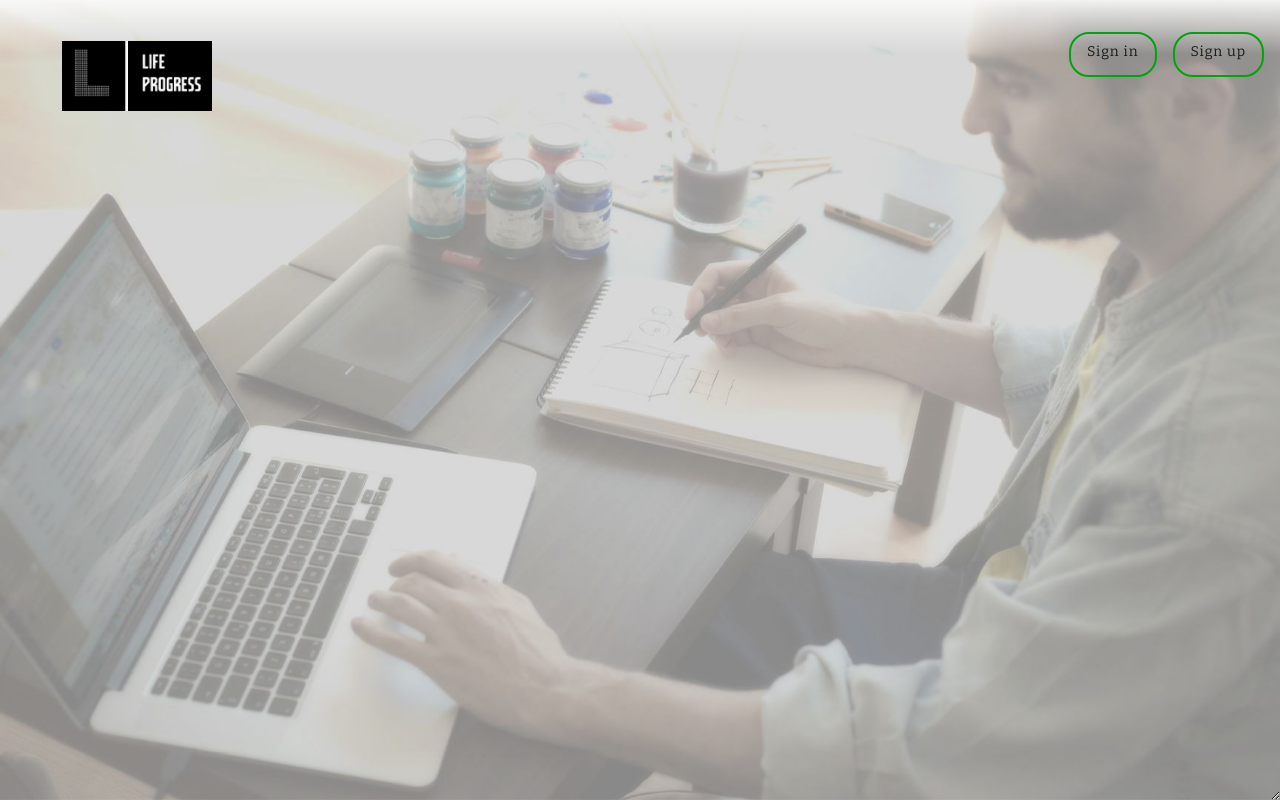
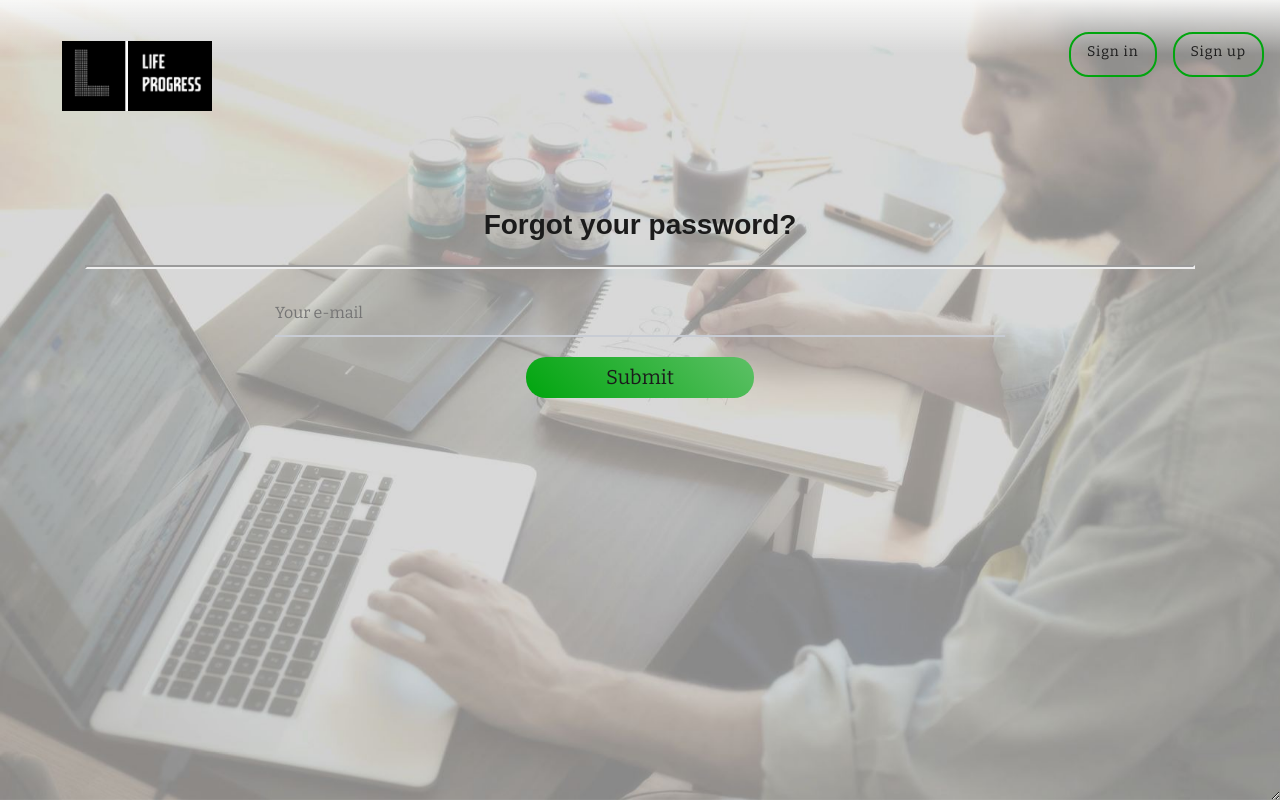
Before and after one commit to TsJennyfer/Life_progress, a React (Create React App) app in the folder client/: page /ForgotPassword in a window 1280 px wide. Built offline with nearby package versions, Linux system fonts and the light colour scheme.

Commit message:
forgot password page added

```diff
--- /dev/null
+++ b/client/src/components/ForgotPassword.js
@@ -0,0 +1,39 @@
+import React from 'react';
+
+import '../css/Cele.css';
+
+class ForgotPassword extends React.Component {
+    constructor(props) {
+        super(props);
+        this.state = {
+            user : "Artur"
+        }
+    };
+    render() {
+        return (
+            <div className="container">
+            <div className="row justify-content-center form-register">
+                <div className="col-12">
+                    <h2>Forgot your password? </h2>
+                    <hr />
+                </div>
+                <div className="col-8">
+                    <form className="registerForm" onSubmit={this.addUser}>
+                        <div>
+                            <input className = 'input_line' placeholder="Your e-mail"  />
+                            <div>
+                                <br />
+                                <button className="button-main" type="submit">
+                                    Submit<i className="GuestBookButton2" aria-hidden="true" />
+                                </button>
+                            </div>
+                        </div>
+                    </form>
+                </div>
+            </div>
+        </div>
+        );
+    }
+}
+
+export default ForgotPassword;
--- a/client/src/components/Logowanie.js
+++ b/client/src/components/Logowanie.js
@@ -103,7 +103,7 @@ class Logowanie extends React.Component {
                                     Sign in<i className="GuestBookButton2" aria-hidden="true" />
                                 </button>
                                 <div className="button-forgot-pass" id="sign-in" >
-                                    <Link to="/signin">Forgot password?</Link>
+                                    <Link to="/ForgotPassword">Forgot password?</Link>
                                 </div>
                             </div>
                         </div>
--- a/client/src/components/MainPage2.js
+++ b/client/src/components/MainPage2.js
@@ -8,6 +8,7 @@ import Logowanie from './Logowanie';
 import CelDynamicznie2 from './CelDynamicznie2';
 import UserProfile from './UserProfile';
 import TermsPolicy from './TermsPolicy';
+import ForgotPassword from './ForgotPassword';
 
 import {createStore, combineReducers, applyMiddleware} from "redux";
 import logger from "redux-logger";
@@ -34,6 +35,7 @@ class MainPage2 extends React.Component {
                     <Route exact path="/protected/:goal" component={CelDynamicznie2} />
                     <Route path="/userProfile" component={UserProfile} />
                     <Route path="/TermsPolicy" component={TermsPolicy} />
+                    <Route path="/ForgotPassword" component={ForgotPassword} />
                 </div>
             </Router>
         )
--- a/client/src/components/Rejestracja.js
+++ b/client/src/components/Rejestracja.js
@@ -72,6 +72,7 @@ class Rejestracja extends React.Component {
                     <div className="col-8">
                         <form className="registerForm" onSubmit={this.addUser}>
                             <div>
+                                <div>
                                     <input className = 'input_line'
                                         onChange={this.handleEmail}
                                         name="email"
@@ -79,7 +80,8 @@ class Rejestracja extends React.Component {
                                         value={this.state.email}
                                         placeholder="Your email"
                                     />
-                                <br />
+                                </div>
+                                <div>
                                     <input className = 'input_line'
                                         onChange={this.handlePassword}
                                         name="password"
@@ -88,6 +90,8 @@ class Rejestracja extends React.Component {
                                         value={this.state.password}
                                         placeholder="Your password"
                                     />
+                                </div>
+                                <div className="row justify-content-center form-margin">
                                     <div className = "registerForm" onSubmit='return checkForm(this);'>
                                         <input type="checkbox" required name="terms" />
                                         <label>
@@ -96,13 +100,15 @@ class Rejestracja extends React.Component {
                                                 <Link to="/TermsPolicy"> Privacy Policy.</Link>
                                             </h5>
                                         </label>
-                                    <br />
+                                        <div className="row justify-content-center form-margin">
                                             <button className="button button-main" type="submit">
                                                 Sign up<i className="GuestBookButton2" aria-hidden="true" />
                                             </button>
-                                    <br />
+                                        </div>
+
                                         <div className="button-forgot-pass" id="sign-in" >
                                             <Link to="/signin">Already have an account?</Link>
+                                        </div>
                                     </div>
                                 </div>
                             </div>
--- a/client/src/components/UserProfile.js
+++ b/client/src/components/UserProfile.js
@@ -51,6 +51,6 @@ class UserProfile extends React.Component {
         </div>
         );
     }
-    }
+ }
 
 export default UserProfile;
--- a/client/src/css/App.css
+++ b/client/src/css/App.css
@@ -283,7 +283,6 @@ h3 {
   font-size: 19px;
   color: black;
   font-size: 1.5vw;
-
 }
 
 h4 {
```
Lines whose indentation alone changed are shown as unchanged.
